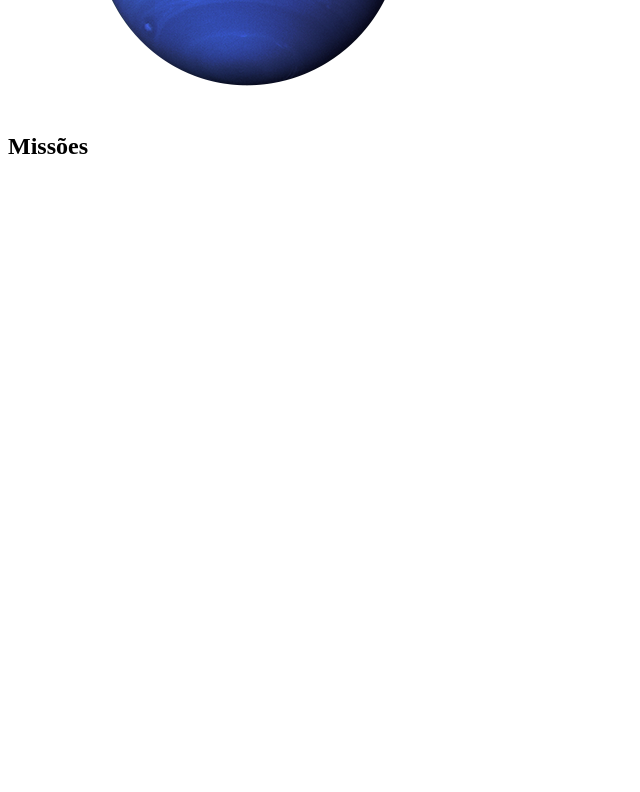
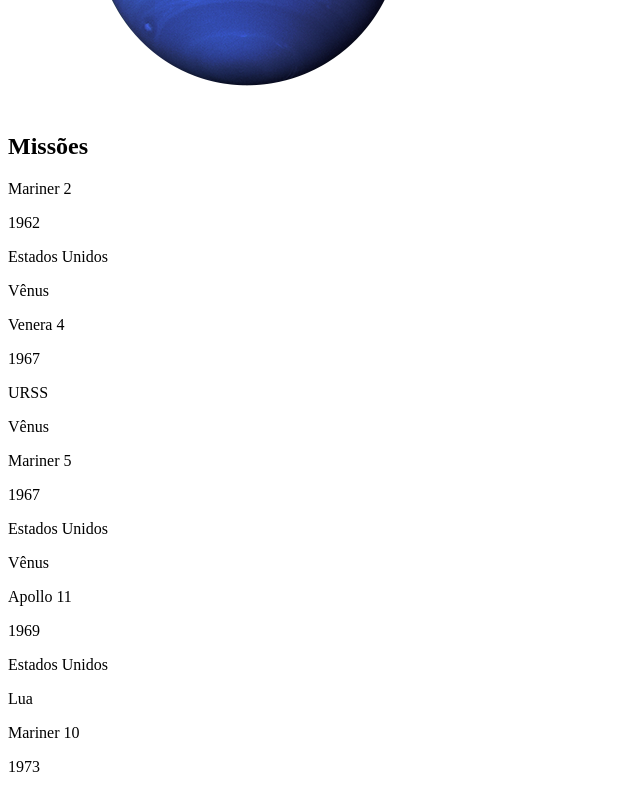
Before and after one commit to allan-minato/solar-system, a React (Create React App) app: page / in a window 1280 px wide. Shown: the part 3320-4112 px from the top of the page, without its empty margins (0-640 px from the left). Before the commit the page ends 3500 px from the top, so only its background shows below. Built offline with nearby package versions, Linux system fonts and the light colour scheme.

Commit message:
Resolução exercício 10

```diff
--- a/src/components/Missions.jsx
+++ b/src/components/Missions.jsx
@@ -1,11 +1,22 @@
 import React from 'react';
 import Title from './Title';
+import MissionCard from './MissionCard';
+import missions from '../data/missions';
 
 class Missions extends React.Component {
   render() {
     return (
       <div data-testid="missions">
         <Title headline="Missões" />
+        {missions.map(({ name, year, country, destination }) => (
+          <MissionCard
+            key={ name }
+            name={ name }
+            year={ year }
+            country={ country }
+            destination={ destination }
+          />
+        ))}
       </div>
     );
   }
```
